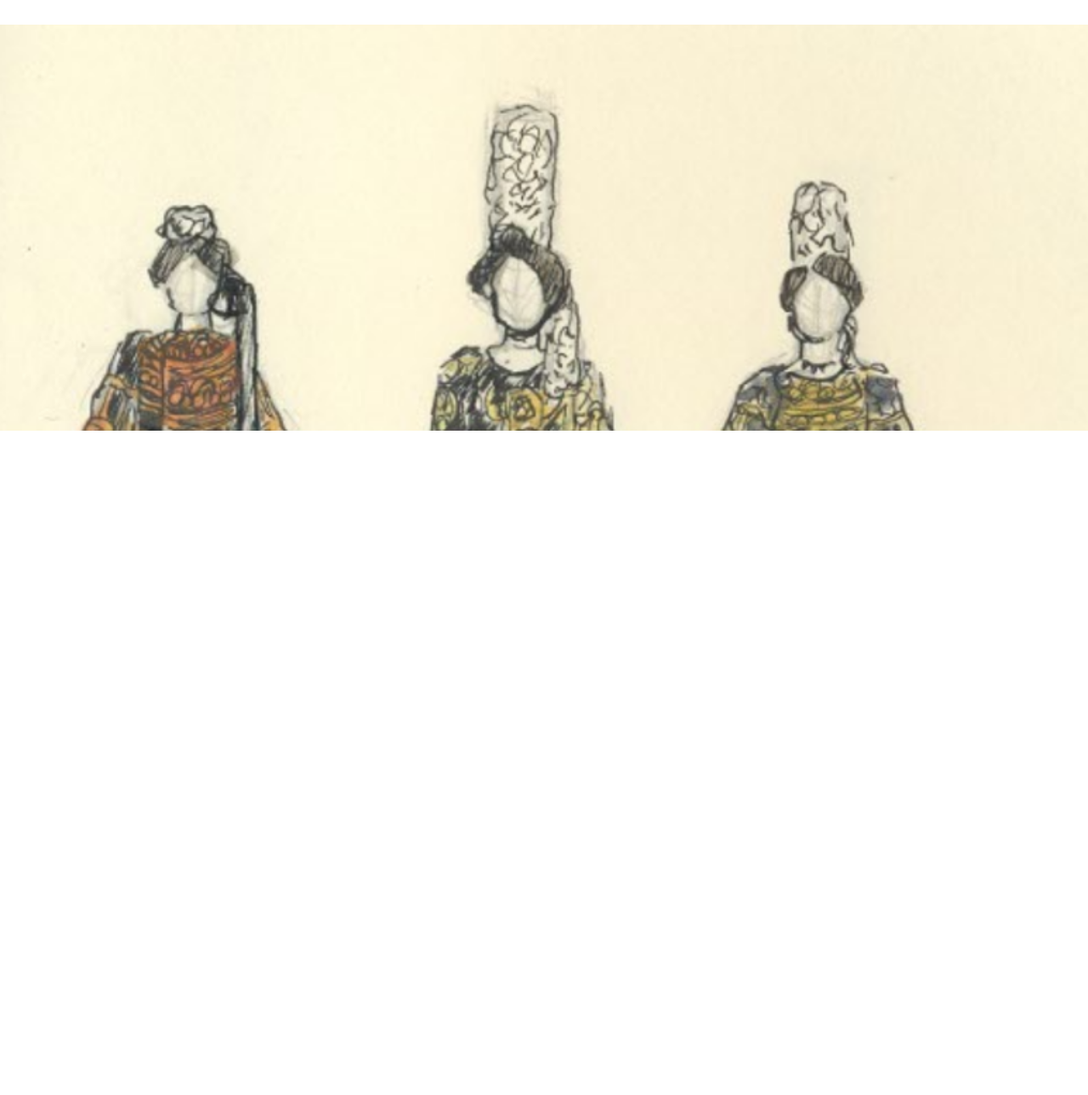
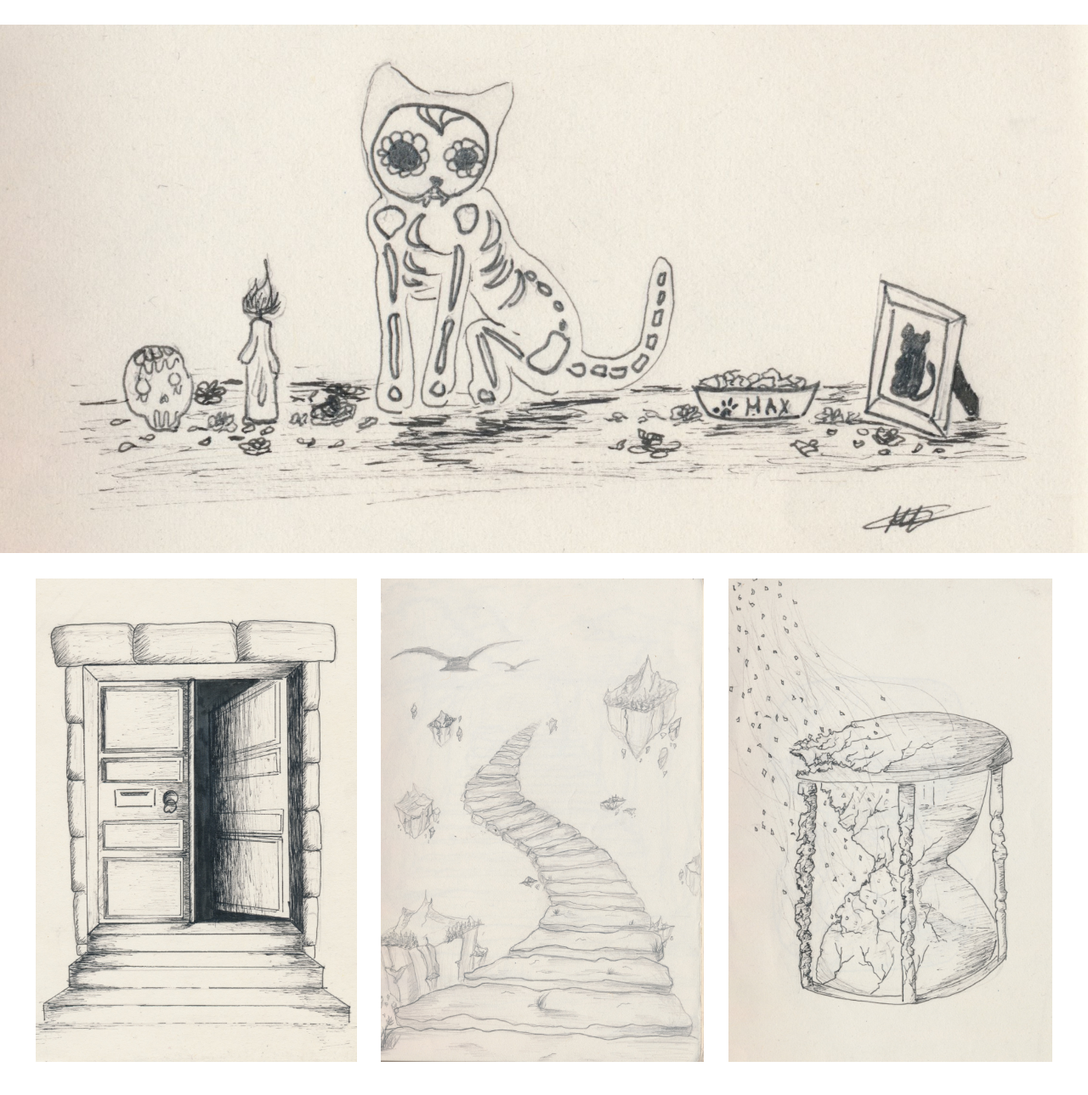
Before and after one commit to MeiNcls/Portefolio, a plain HTML site: page html/crayonStylo.html in a window 1280 px wide. Shown: the part 93-1382 px from the top of the page at 85% size. Before the commit the page ends 832 px from the top, so only its background shows below. Drawn offline with Linux system fonts and the light colour scheme.

Commit message:
adding of images in crayon et stylo file

```diff
--- a/html/crayonStylo.html
+++ b/html/crayonStylo.html
@@ -3,7 +3,7 @@
 	<head>
 		<title>Carnet Voyage</title>
 		<meta charset="utf-8">
-        <link rel="stylesheet" type="text/css" href="../css/carnvoyage.css">
+        <link rel="stylesheet" type="text/css" href="../css/index.css">
 		<!--<meta name="viewport" content="width=device-width, initial-scale=1">-->
 		<!--<link rel="icon" href="images/Space_symbol.png"> -->
 	</head>
@@ -14,7 +14,18 @@
             </div>
 
             <div class="banniere">
-                <img id="imgBanP" src="../img/carnet_voyage/bigoudennes-imageban.png" alt="Extrait d'un dessin de bigoudennes réalisé 27/10/2023" title="Extrait d'un dessin de bigoudennes réalisé 27/10/2023">
+                <img id="imgBanP" src="../img/stylocrayon/2022-10muertos-dessin.jpg" alt="Extrait d'un dessin de bigoudennes réalisé 27/10/2023" title="Extrait d'un dessin de bigoudennes réalisé 27/10/2023">
+            </div>
+            <div class="container">
+                <div class="grid-item">
+                <img class="pdg" src="../img/stylocrayon/2022-dessin-porte.jpg" alt="illustration réalisé en 2022 avec des stylos et des crayons" title="illustration réalisé en 2022 avec des stylos et des crayons">
+                </div>
+                <div class="grid-item">
+                  <img class="pdg" src="../img/stylocrayon/2022-fev-chemin.jpg" alt="illustration réalisé en février 2022 avec des stylos et des crayons" title="illustration réalisé en 2022 avec des stylos et des crayons">
+                </div>
+                <div class="grid-item">
+                  <img class="pdg" src="../img/stylocrayon/2022-sablier.jpg" alt="illustration réalisé en 2022 avec des stylos et des crayons" title="illustration réalisé en 2022 avec des stylos et des crayons">
+                </div>
             </div>
         </div>
     </body>
```
Also changed, not shown: img/stylocrayon/2022-10muertos-dessin.jpg (added), img/stylocrayon/2022-dessin-porte.jpg (added), img/stylocrayon/2022-fev-chemin.jpg (added), img/stylocrayon/2022-sablier.jpg (added), img/stylocrayon/sablier2-2022.jpg (added).
